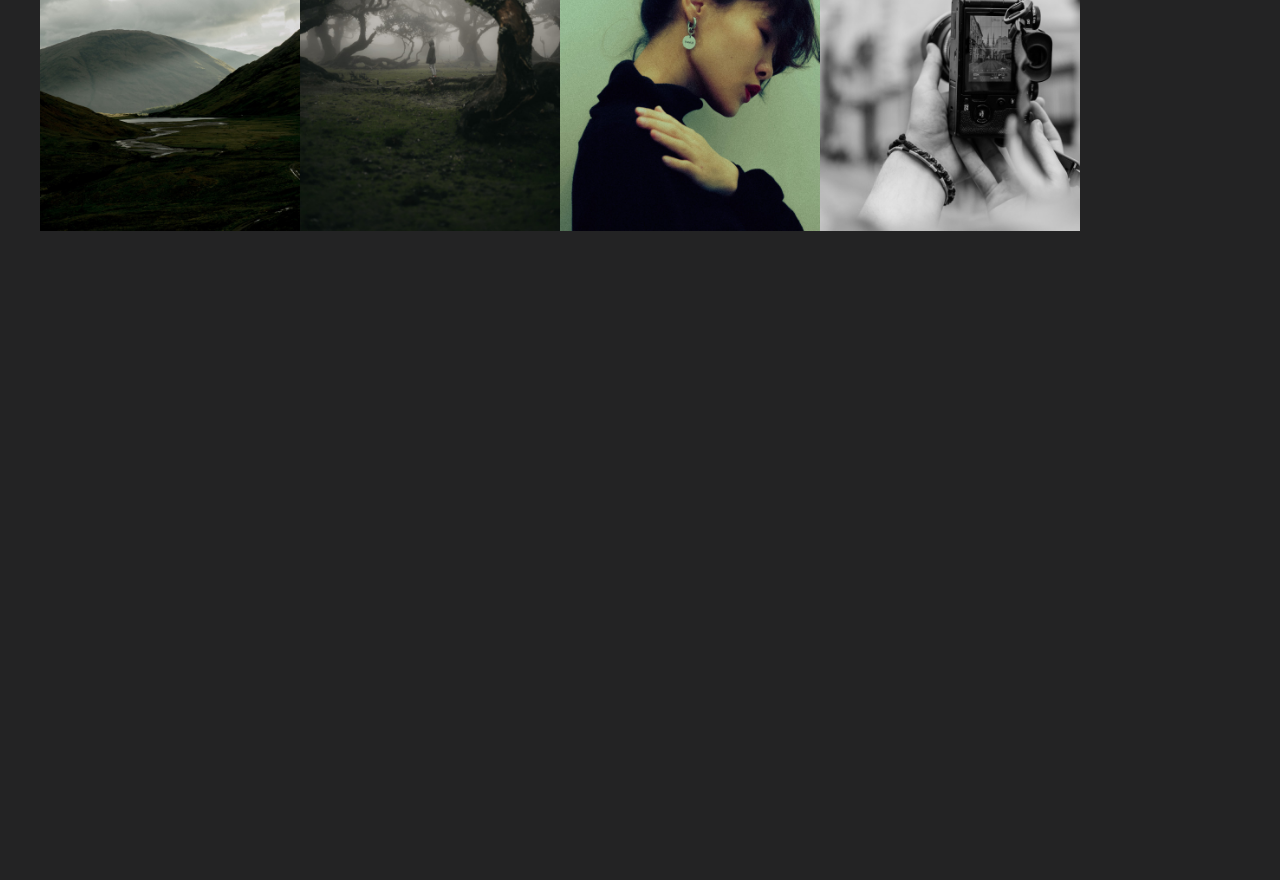
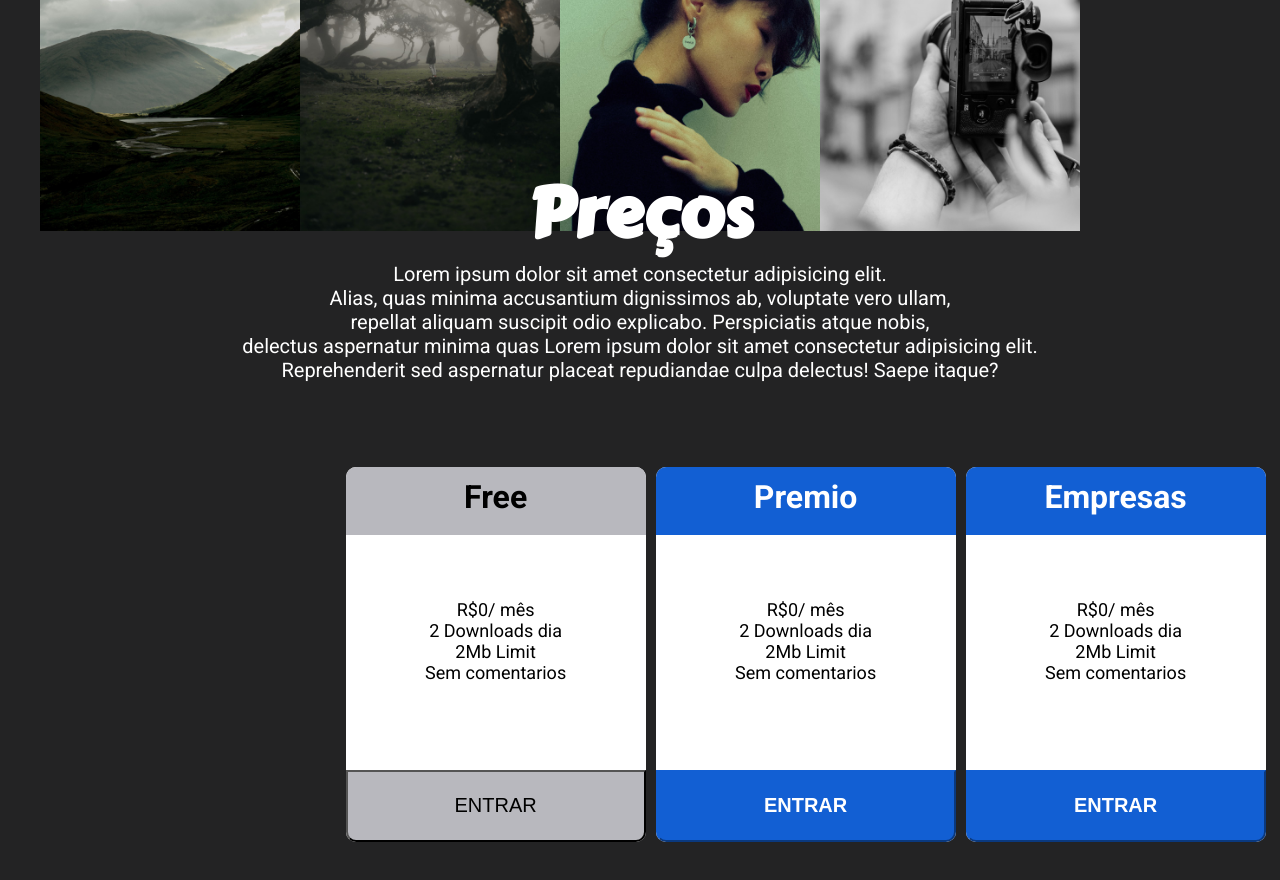
Before and after one commit to eu-waliston/Urban-Way-App, a React (Create React App) app in the folder urban-way-frontend/: page / in a window 1280 px wide. Shown: the part 2280-3160 px from the top of the page. Before the commit the page ends 2515 px from the top, so only its background shows below. Built offline with nearby package versions, Linux system fonts and the light colour scheme.

Commit message:
Urnan Way Prices

```diff
--- a/urban-way-frontend/src/App.js
+++ b/urban-way-frontend/src/App.js
@@ -6,6 +6,7 @@ import React from 'react';
 import Menu from './components/Menu';
 import Home from './components/Home';
 import Main from './components/Main';
+import Prices from './components/Prices';
 
 function App() {
   return (
@@ -13,6 +14,7 @@ function App() {
       <Menu />
       <Home />
       <Main />
+      <Prices />
     </div>
   );
 }
--- /dev/null
+++ b/urban-way-frontend/src/components/Prices.js
@@ -0,0 +1,173 @@
+import React from "react";
+import styled from "styled-components";
+
+const Prices = () => {
+    return (
+        <DIV id="precos">
+            <h1 class="precos__h1">preços</h1>
+            <p class="precos__p">
+                Lorem ipsum dolor sit amet consectetur adipisicing elit. <br />
+                Alias, quas minima accusantium dignissimos ab, voluptate vero ullam, <br />
+                repellat aliquam suscipit odio explicabo. Perspiciatis atque nobis, <br />
+                delectus aspernatur minima quas Lorem ipsum dolor sit amet consectetur
+                adipisicing elit. <br />
+                Reprehenderit sed aspernatur placeat repudiandae culpa delectus! Saepe
+                itaque?
+            </p>
+
+            <div id="cards">
+                <div id="c__1">
+                    <div class="card_spec">
+                        <h1 class="card_title">Free</h1>
+                    </div>
+                    <div class="card_info">
+                        <p>R$0/ mês</p>
+                        <p>2 Downloads dia</p>
+                        <p>2Mb Limit</p>
+                        <p>Sem comentarios</p>
+                    </div>
+                    <div class="btn_send">
+                        <button class="btn btn__1">Entrar</button>
+                    </div>
+                </div>
+
+                <div id="c__2">
+                    <div class="card_spec btn__2">
+                        <h1 class="card_title">Premio</h1>
+                    </div>
+                    <div class="card_info">
+                        <p>R$0/ mês</p>
+                        <p>2 Downloads dia</p>
+                        <p>2Mb Limit</p>
+                        <p>Sem comentarios</p>
+                    </div>
+                    <div class="btn_send">
+                        <button class="btn btn__2">Entrar</button>
+                    </div>
+                </div>
+
+                <div id="c__3">
+                    <div class="card_spec btn__3">
+                        <h1 class="card_title">Empresas</h1>
+                    </div>
+                    <div class="card_info">
+                        <p>R$0/ mês</p>
+                        <p>2 Downloads dia</p>
+                        <p>2Mb Limit</p>
+                        <p>Sem comentarios</p>
+                    </div>
+                    <div class="btn_send">
+                        <button class="btn btn__3">Entrar</button>
+                    </div>
+                </div>
+            </div>
+        </DIV>
+    )
+}
+const DIV = styled.div`
+
+
+    height: 100vh;
+    background-color: #232324;
+    max-width: 100%;
+
+
+    .precos__h1 {
+    position: relative;
+    text-align: center;
+    color: #fff;
+    font-size: 70px;
+    text-transform: capitalize;
+    font-family:  "Carter One", cursive;
+    top: 40px;
+    }
+    .precos__p {
+    position: relative;
+    text-align: center;
+    color: #fff;
+    font-family: "Roboto", sans-serif;
+    font-size: 20px;
+    top: 35px;
+    }
+
+    #cards {
+    display: grid;
+    grid-template-columns: repeat(3, 300px);
+    position: relative;
+    top: 15%;
+    margin-left: 27%;
+    gap: 10px;
+    border-radius: 10px;
+    }
+
+    #c__1,
+    #c__2,
+    #c__3 {
+    background-color: white;
+    height: 250%;
+    display: grid;
+    text-align: center;
+    font-family: "Roboto", sans-serif;
+    border-radius: 10px;
+    }
+
+    .card_info > p {
+    font-size: 18px;
+    position: relative;
+    top: 12%;
+    }
+
+    .card_spec {
+    background-color: #b8b8be;
+    height: 60%;
+
+    border-top-left-radius: 10px;
+    border-top-right-radius: 10px;
+    }
+
+    .btn {
+    background-color: #b8b8be;
+    height: 70%;
+    width: 100%;
+    font-size: 20px;
+    text-transform: uppercase;
+    position: relative;
+    top: 30%;
+
+    border-bottom-left-radius: 10px;
+    border-bottom-right-radius: 10px;
+    }
+
+    .card_title {
+    position: relative;
+    top: 16%;
+    }
+
+    .btn__2,
+    .btn__3 {
+    background-color: rgb(18, 95, 211);
+    color: #fff;
+    font-weight: 700;
+    border-color: rgb(18, 95, 211);
+    }
+
+    .btn__1:hover {
+    cursor: pointer;
+    background-color: rgb(255, 255, 255);
+    color: #000000;
+    transition: all 0.9s;
+    border-color: rgb(255, 255, 255);
+    font-weight: 700;
+    }
+
+    .btn:hover,
+    .btn:hover {
+    cursor: pointer;
+    background-color: rgb(255, 255, 255);
+    color: #000000;
+    transition: all 0.9s;
+    border-color: rgb(255, 255, 255);
+    }
+
+`
+export default Prices;
```
